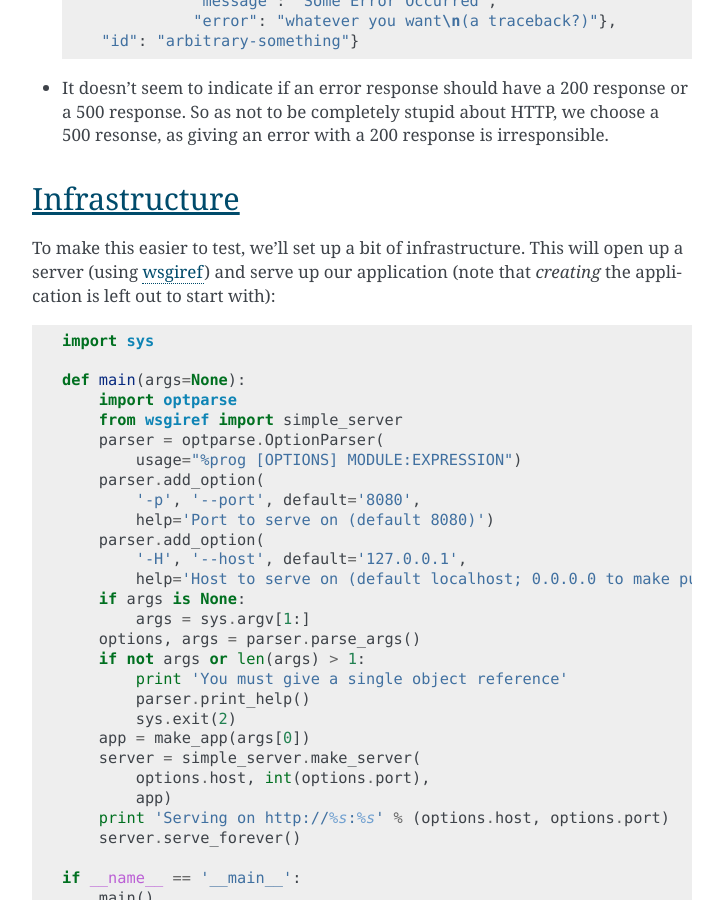
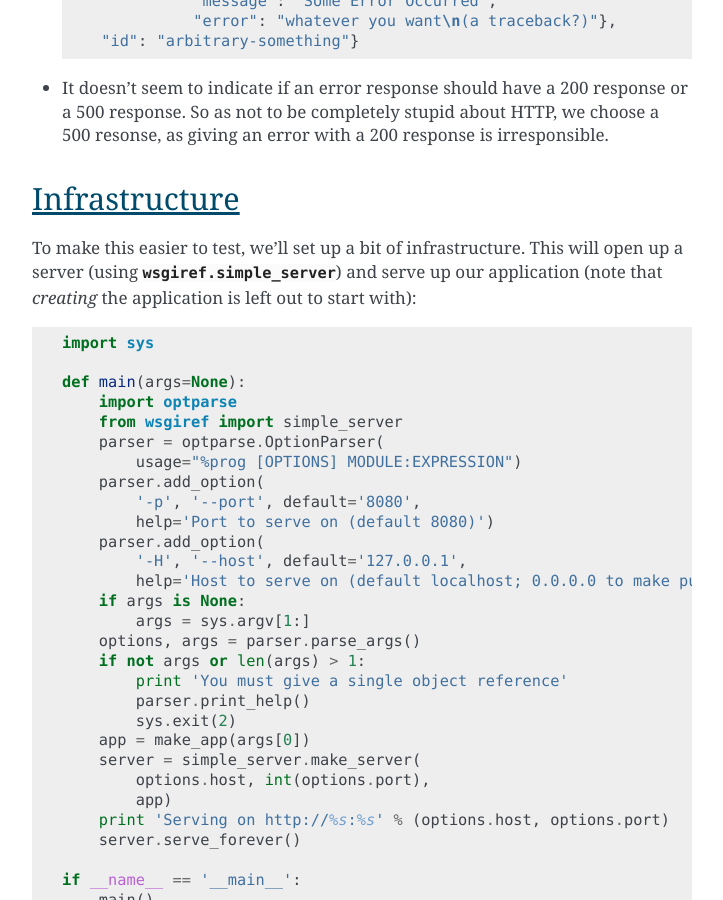
Before and after one commit to Pylons/webob, a Sphinx documentation site: the page built from docs/jsonrpc-example.txt, in a window 1280 px wide and 900 px high, scrolled down 1635 px. Shown: the whole window, without its empty margins (388-1111 px from the left). Built offline with Sphinx 7.4.7, drawn with Linux system fonts in a browser that asks for light colours.

Commit message:
update links per make linkcheck

```diff
--- a/docs/jsonrpc-example.txt
+++ b/docs/jsonrpc-example.txt
@@ -11,21 +11,21 @@
 This is an example of how to write a web service using WebOb.  The
 example shows how to create a `JSON-RPC <http://json-rpc.org/>`_
 endpoint using WebOb and the `simplejson
-<http://www.undefined.org/python/#simplejson>`_ JSON library.  This
+<https://pypi.python.org/pypi/simplejson>`_ JSON library.  This
 also shows how to use WebOb as a client library using `WSGIProxy
-<http://pythonpaste.org/wsgiproxy/>`_.
+<https://pypi.python.org/pypi/WSGIProxy/>`_.
 
 While this example presents JSON-RPC, this is not an endorsement of
 JSON-RPC.  In fact I don't like JSON-RPC.  It's unnecessarily
 un-RESTful, and modelled too closely on `XML-RPC
-<http://www.xmlrpc.com/>`_.
+<http://xmlrpc.scripting.com/>`_.
 
 Code
 ----
 
 The finished code for this is available in
 `docs/json-example-code/jsonrpc.py
-<https://github.com/Pylons/webob/tree/master/docs/jsonrpc-example-code/jsonrpc.py>`_
+<https://github.com/Pylons/webob/blob/master/docs/jsonrpc-example-code/jsonrpc.py>`_
 -- you can run that file as a script to try it out, or import it.
 
 Concepts
@@ -36,7 +36,7 @@
 responses.
 
 The `specification
-<http://json-rpc.org/wd/JSON-RPC-1-1-WD-20060807.html>`_ goes into the
+<http://json-rpc.org/wiki/specification>`_ goes into the
 details (though in a vague sort of way).  Here's the basics:
 
 * All access goes through a POST to a single URL.
@@ -76,8 +76,7 @@
 --------------
 
 To make this easier to test, we'll set up a bit of infrastructure.
-This will open up a server (using `wsgiref
-<http://python.org/doc/current/lib/module-wsgiref.simpleserver.html>`_)
+This will open up a server (using :py:mod:`wsgiref.simple_server`)
 and serve up our application (note that *creating* the application is
 left out to start with):
 
@@ -536,12 +535,11 @@
 -------------------
 
 Good programmers start with tests.  But at least we'll end with a
-test.  We'll use `doctest
-<http://python.org/doc/current/lib/module-doctest.html>`_ for our
+test.  We'll use :py:mod:`doctest` for our
 tests.  The test is in `docs/json-example-code/test_jsonrpc.txt
-<https://github.com/Pylons/webob/tree/master/docs/jsonrpc-example-code/test_jsonrpc.txt>`_
+<https://github.com/Pylons/webob/blob/master/docs/jsonrpc-example-code/test_jsonrpc.txt>`_
 and you can run it with `docs/json-example-code/test_jsonrpc.py
-<https://github.com/Pylons/webob/tree/master/docs/jsonrpc-example-code/test_jsonrpc.py>`_,
+<https://github.com/Pylons/webob/blob/master/docs/jsonrpc-example-code/test_jsonrpc.py>`_,
 which looks like:
 
 .. code-block:: python
@@ -648,6 +646,6 @@
 client and server for the protocol.
 
 Many of these techniques would be better used with a `RESTful
-<http://en.wikipedia.org/wiki/Representational_State_Transfer>`_
+<https://en.wikipedia.org/wiki/Representational_state_transfer>`_
 service, so do think about that direction if you are implementing your
 own protocol.
```
